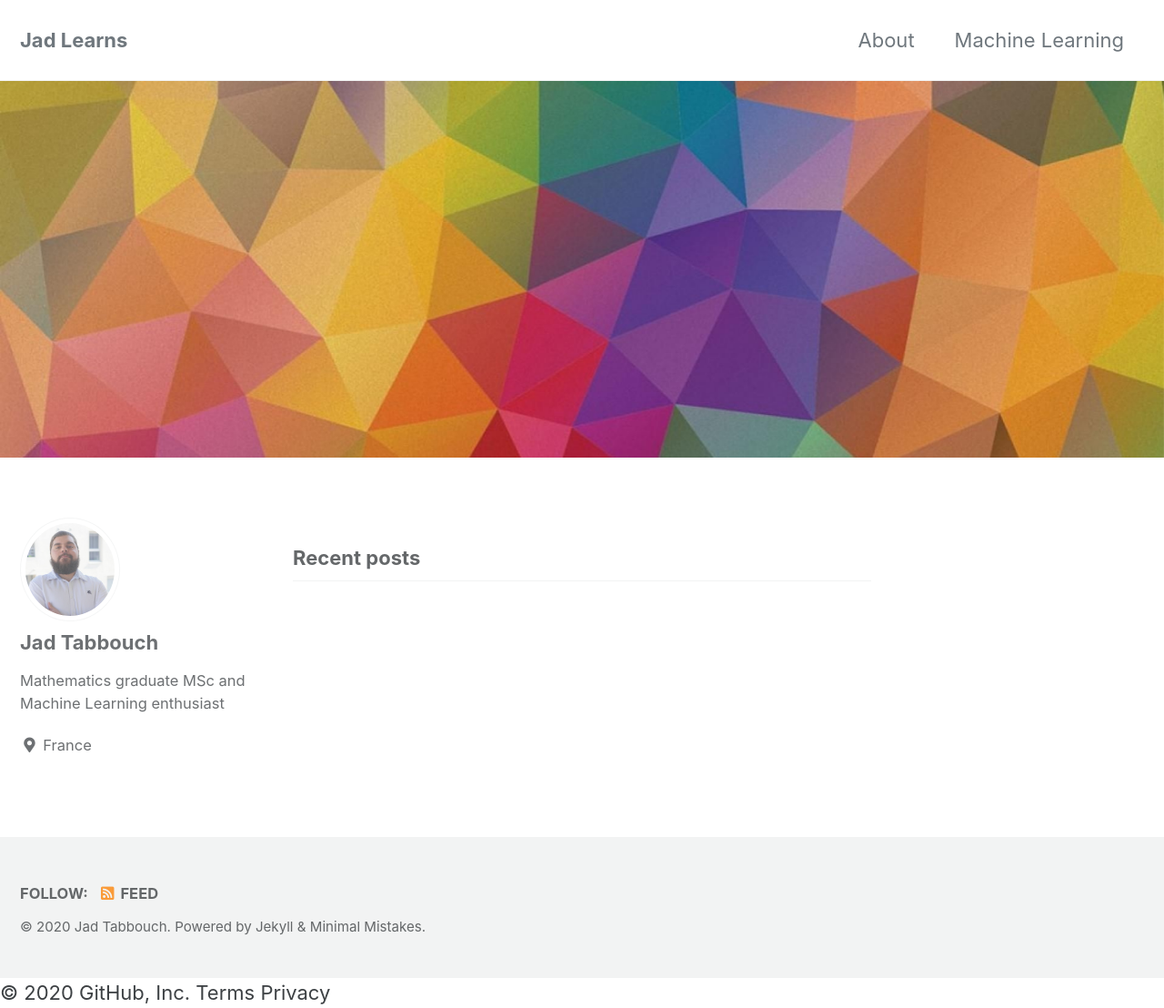
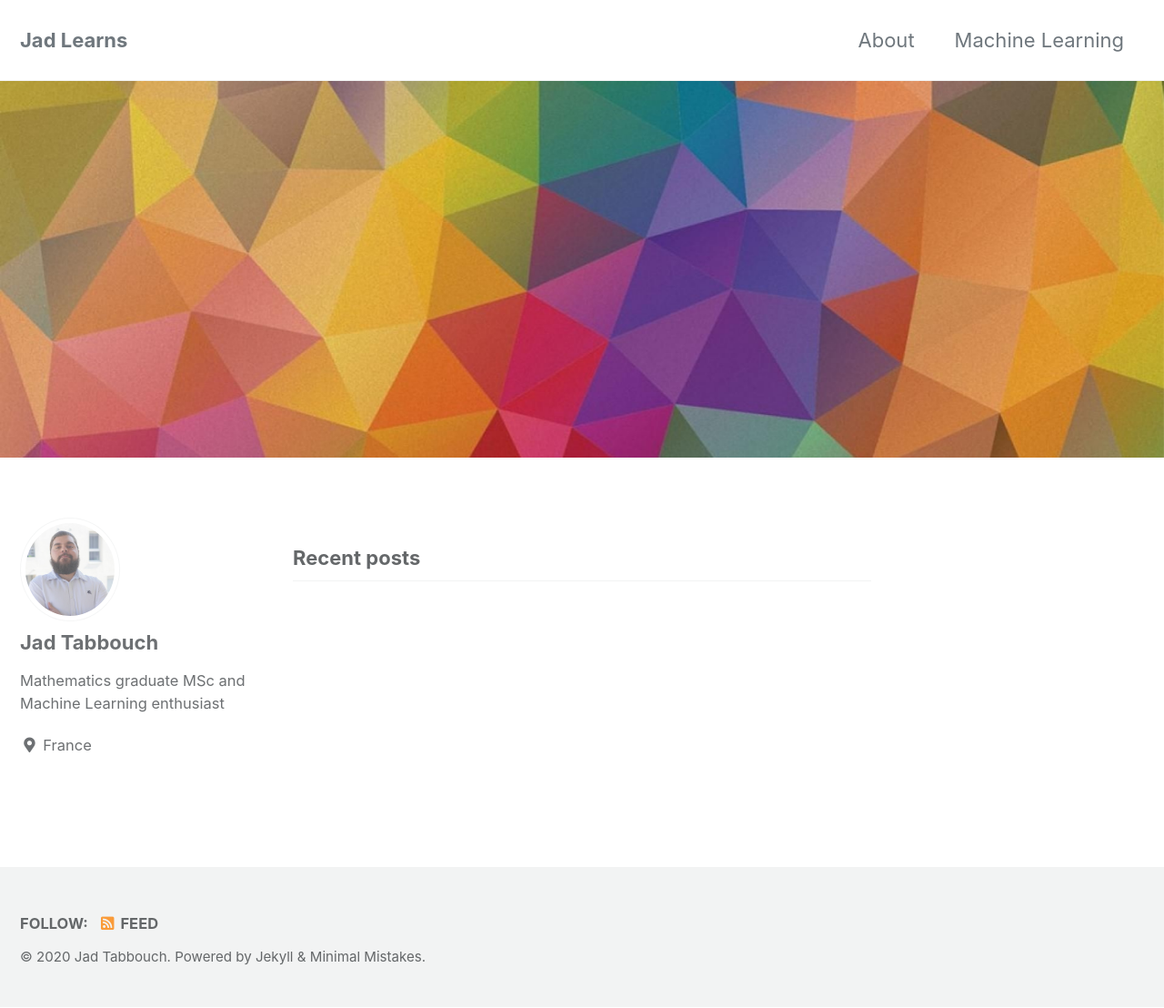
Before and after one commit to jad-tab/jad-tab.github.io, a Jekyll site: the page built from index.html, in a window 1280 px wide and 1108 px high. Shown: the whole window at 91% size. Built offline with Jekyll 4.4.1, drawn with Linux system fonts in a browser that asks for light colours; cached includes are drawn as plain includes; the list of posts is cut into pages by our own code; a file with an impossible date is left out.

Commit message:
Update scripts.html

```diff
--- a/_includes/scripts.html
+++ b/_includes/scripts.html
@@ -34,6 +34,3 @@
   src="https://cdn.mathjax.org/mathjax/latest/MathJax.js?config=TeX-MML-AM_CHTML">
 </script>
 {% endif %}
-© 2020 GitHub, Inc.
-Terms
-Privacy
```
